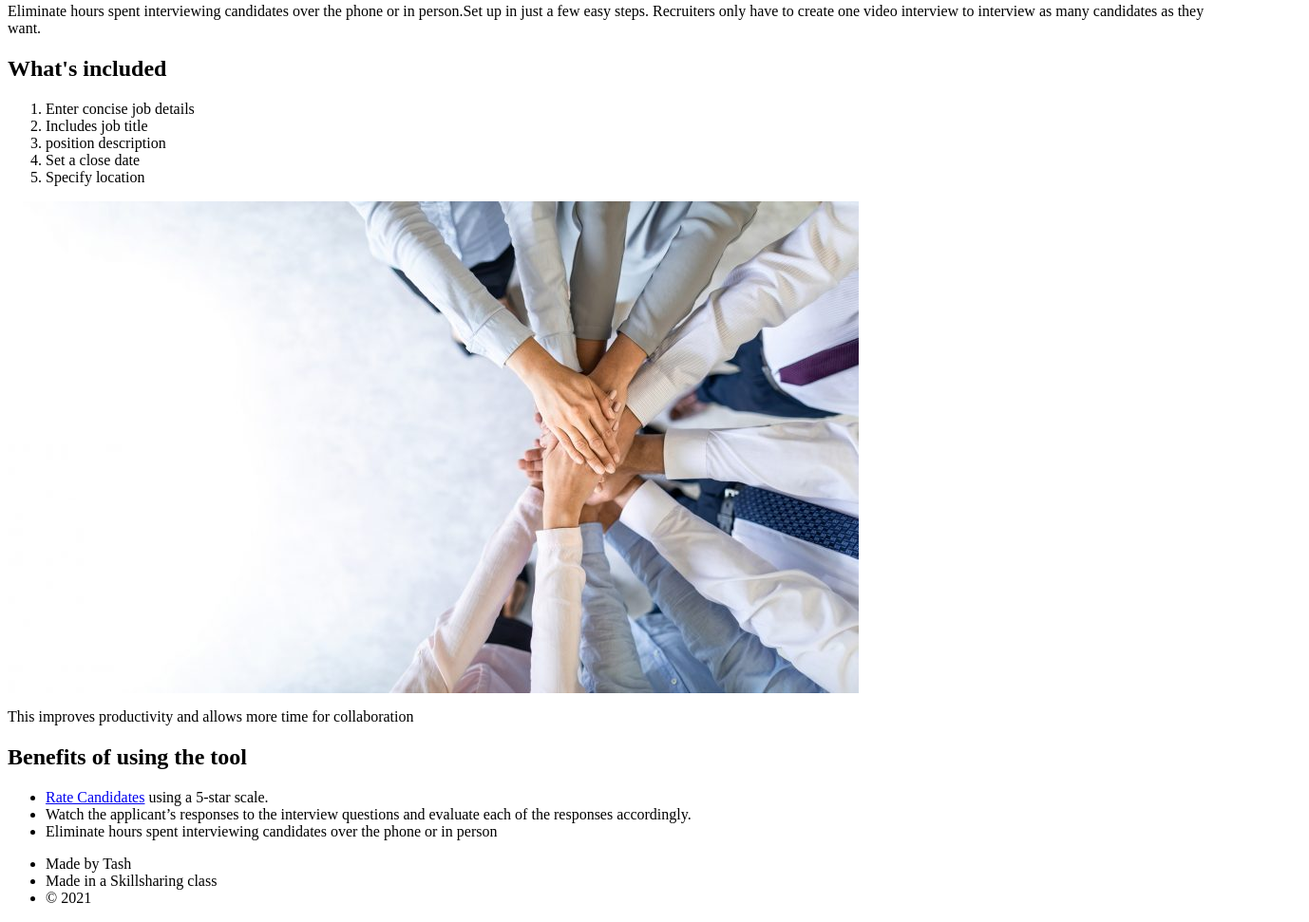
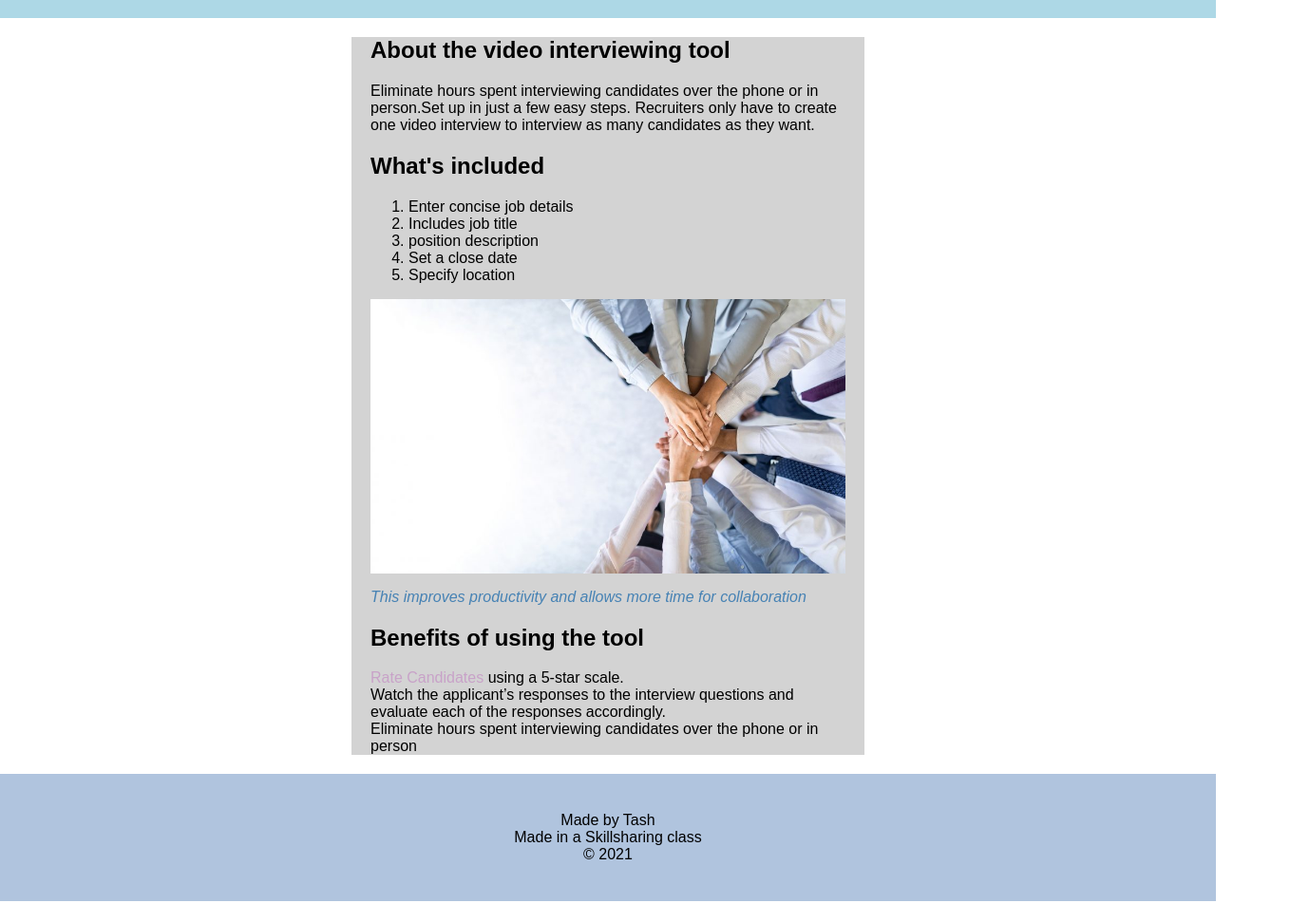
Before and after one commit to Tashvalentine/video-tool, a plain HTML site: page index.html in a window 1280 px wide. Shown: the part 1003-1974 px from the top of the page at 95% size, 1378 px wide, since content can reach past the window. After the commit the page ends 1952 px from the top, so only its background shows below. Drawn offline with Linux system fonts and the light colour scheme.

Commit message:
first commit for our video website

```diff
--- a/css/Video.css
+++ b/css/Video.css
@@ -1,16 +1,71 @@
+html, body{
+
+    font-family: arial;
+    margin: 0;
+}
+
 header{
-    background-color: lightpink;
+    background-color: lightblue;
     padding: 40px;
     text-align: center;
 }
 
 h1{
     font-size: 90px;
-    color: darkgray;
+    color: white;
 }
 
 header img{
-    border-radius: 150px;
+    border-radius: 400px;
+    width: 1300;
+    border: 19px solid lightgray;
+}
+
+.content{
+    max-width: 500px;
+    margin: 0 auto;
+    background-image: linear-gradient(180deg, lightgray, lightgray);
+    padding: 0 20px;
+
+}
+
+img.big-image{
+
+    max-width: 100%;
+}
+
+p.caption{
+    font-size: 16px;
+    color: steelblue;
+    font-style: italic;
+}
+
+ul{
+
+    list-style: none;
+    padding: 0;
+    margin: 0;
+}
+
+a{
+    color: 	#c8a2c8;
+    text-decoration: none;
+    text-shadow: #c8a2c8;
+}
+
+footer{
+    padding: 40px 20px;
+    background-color: #b0c4de;
+    margin-top: 20px;
+}
+
+ footer ul{
+    text-align: center;
+}
+
+footer ul li{
+    display: inline block;
+    margin: 0 5px;
 }
 /* <header>
             <img src="img/test.jpg">
```
